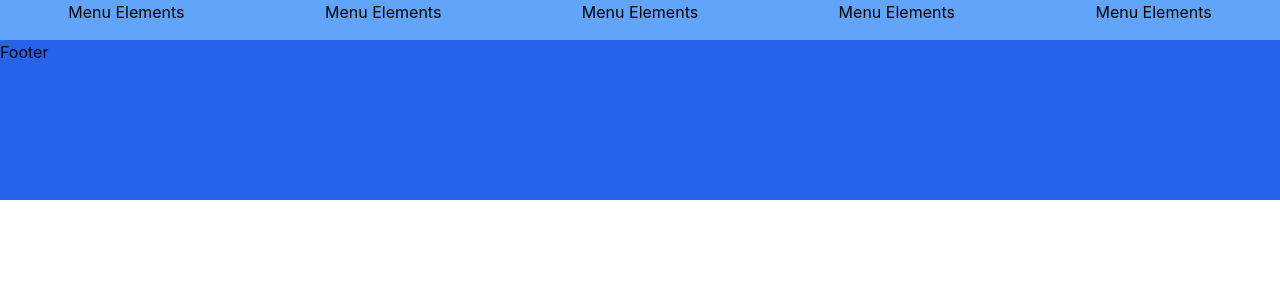
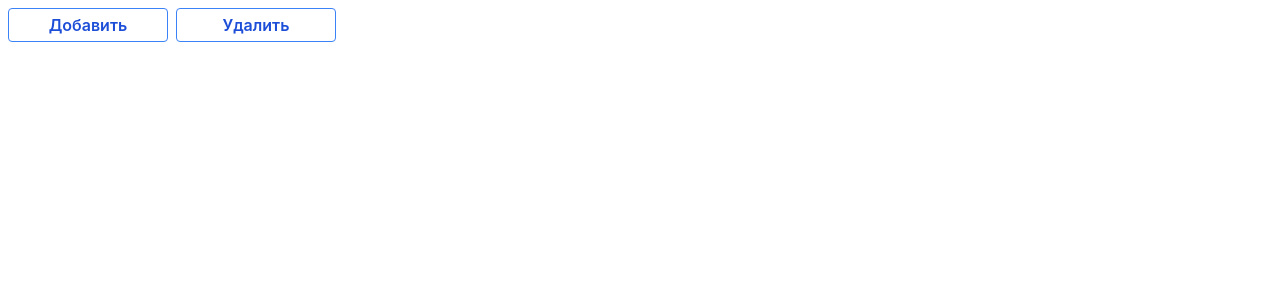
Before and after one commit to ArtofWASD/handbook-react-app, a React (Create React App) app: page / in a window 1280 px wide. Shown: the top 300 px of the page. Built offline with nearby package versions, Linux system fonts and the light colour scheme.

Commit message:
Шапка

```diff
--- a/src/components/app/App.js
+++ b/src/components/app/App.js
@@ -1,6 +1,6 @@
 import React from "react";
 import Header from "../header-app/header-app"
-import Footer from "../footer-app/footer-app"
+
 import './App.css';
 
 
@@ -10,7 +10,7 @@ const App = () => {
   return(
     <React.Fragment>
       <Header/>
-      <Footer/>
+
     </React.Fragment>
   )
 }
--- a/src/components/header-app/header-app.js
+++ b/src/components/header-app/header-app.js
@@ -3,14 +3,9 @@ import './header-app.css';
 
 const Header = () => {
     return(
-        <div className="header bg-blue-400 h-10">
-            <ul className="header__menu grid grid-cols-5 gap-1 auto-cols-auto justify-items-center">
-                <li className="header__element">Menu Elements</li>
-                <li className="header__element">Menu Elements</li>
-                <li className="header__element">Menu Elements</li>
-                <li className="header__element">Menu Elements</li>
-                <li className="header__element">Menu Elements</li>
-            </ul>
+        <div className="header py-2 px-2 inline-grid grid-cols-2 col-end-2 gap-2">
+            <button className="header__button w-40 bg-transparent hover:bg-blue-500 text-blue-700 font-semibold hover:text-white py-1 px-2 border border-blue-500 hover:border-transparent rounded">Добавить</button>
+            <button className="header__button w-40 bg-transparent hover:bg-blue-500 text-blue-700 font-semibold hover:text-white py-1 px-2 border border-blue-500 hover:border-transparent rounded">Удалить</button>
         </div>
     )
 }
```
